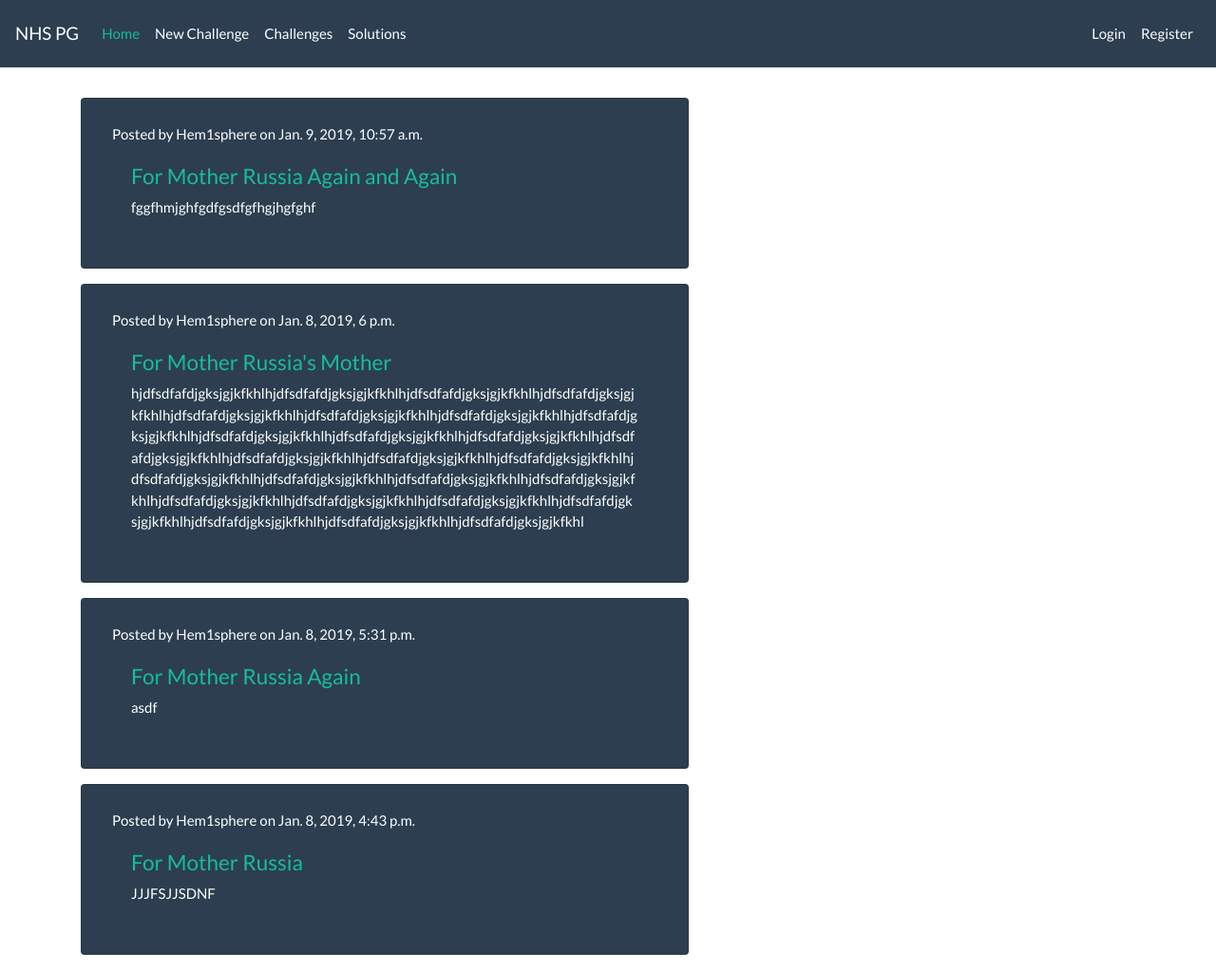
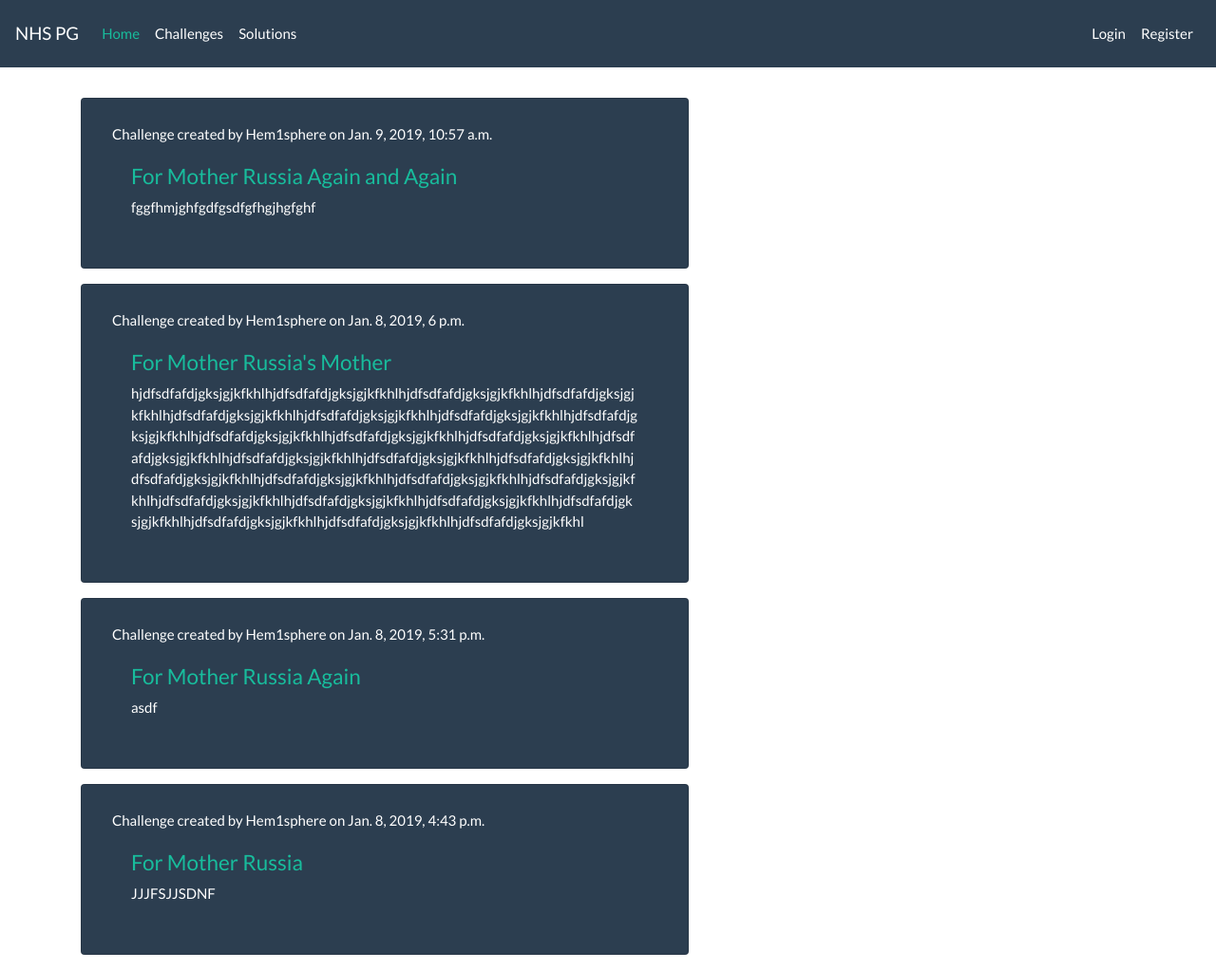
Before and after one commit to Hem1sphere/COMP0016T12, a Django app: page /challenges/ in a window 1280 px wide. Shown: the whole page at 95% size. Run offline with Django 3.2, Linux system fonts and the light colour scheme; data comes from the database, SQL or seed files in the repository; both versions use the stored data as it was after the commit; some libraries are stand-ins or nearby versions.

Commit message:
improving main page

```diff
--- a/challenges/templates/challenges/challenge_list.html
+++ b/challenges/templates/challenges/challenge_list.html
@@ -7,7 +7,7 @@
     {% for challenge in challenges %}
 
         <div class="card text-white bg-primary mb-3" style="max-width: 40rem; padding: 2rem">
-      <div class="card-subtitle">Posted by {{ challenge.clinician.user }} on {{ challenge.date_created }}</div>
+      <div class="card-subtitle">Challenge created by {{ challenge.clinician.user }} on {{ challenge.date_created }}</div>
       <div class="card-body">
           <h4> <a class="card-title" href="{% url 'challenges_detail' challenge.id %}">{{ challenge.title }}</a></h4>
         <p class="card-text">{{ challenge.description }}</p>
--- a/main/templates/main/base.html
+++ b/main/templates/main/base.html
@@ -30,9 +30,6 @@
             <a class="nav-link" href="{% url 'main-page' %}">Home <span class="sr-only">(current)</span></a>
           </li>
           <li class="nav-item">
-            <a class="nav-link" href="{% url 'challenges_create' %}">New Challenge</a>
-          </li>
-          <li class="nav-item">
             <a class="nav-link" href="{% url 'challenges_main' %}">Challenges</a>
           </li>
           <li class="nav-item">
@@ -40,6 +37,9 @@
           </li>
         </ul>
         <div class="navbar-nav">
+        {% if user.is_clinician or user.is_admin %}
+            <a class="btn btn-info" href="{% url 'challenges_create' %}">New Challenge</a>
+        {% endif %}
                     {% if user.is_authenticated %}
                       <a class="nav-item nav-link" href="{% url 'profile' %}">Profile</a>
                       <a class="nav-item nav-link" href="{% url 'logout' %}">Logout</a>
```
Also changed, not shown: db.sqlite3.
